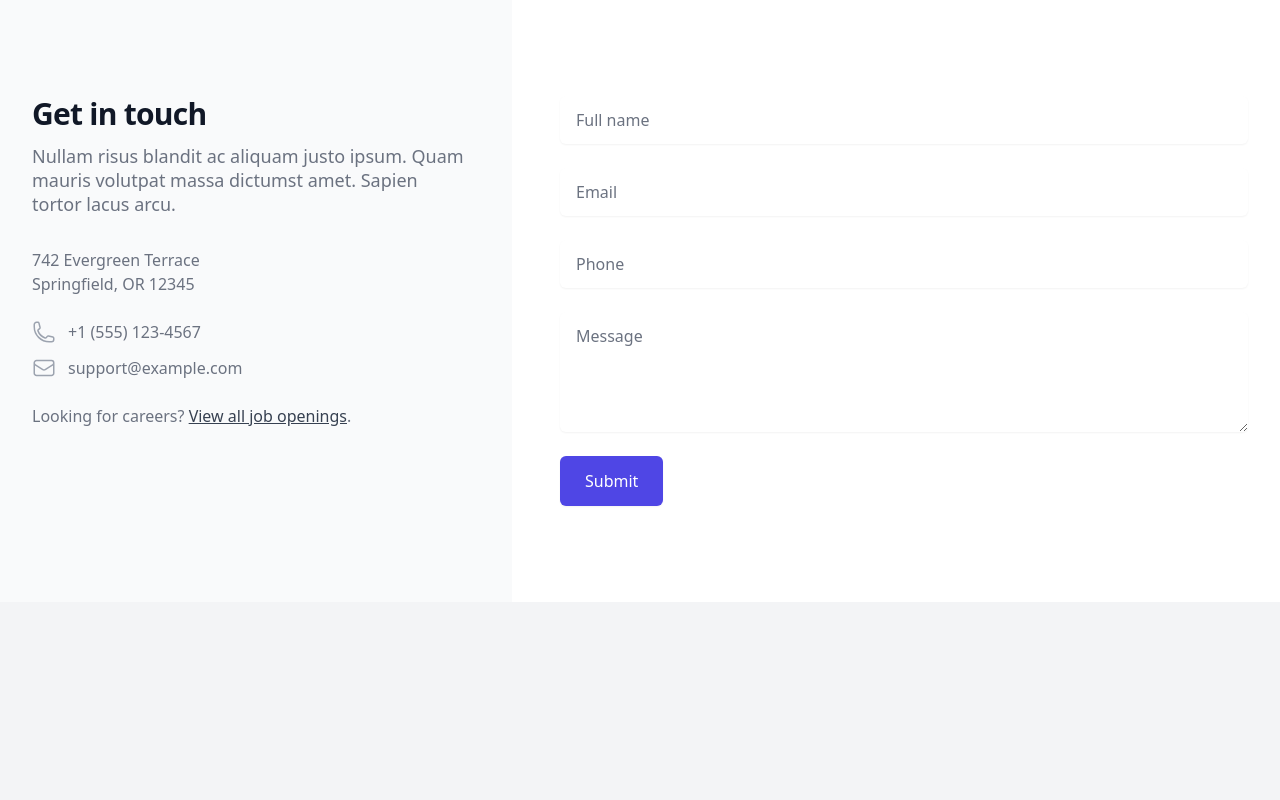
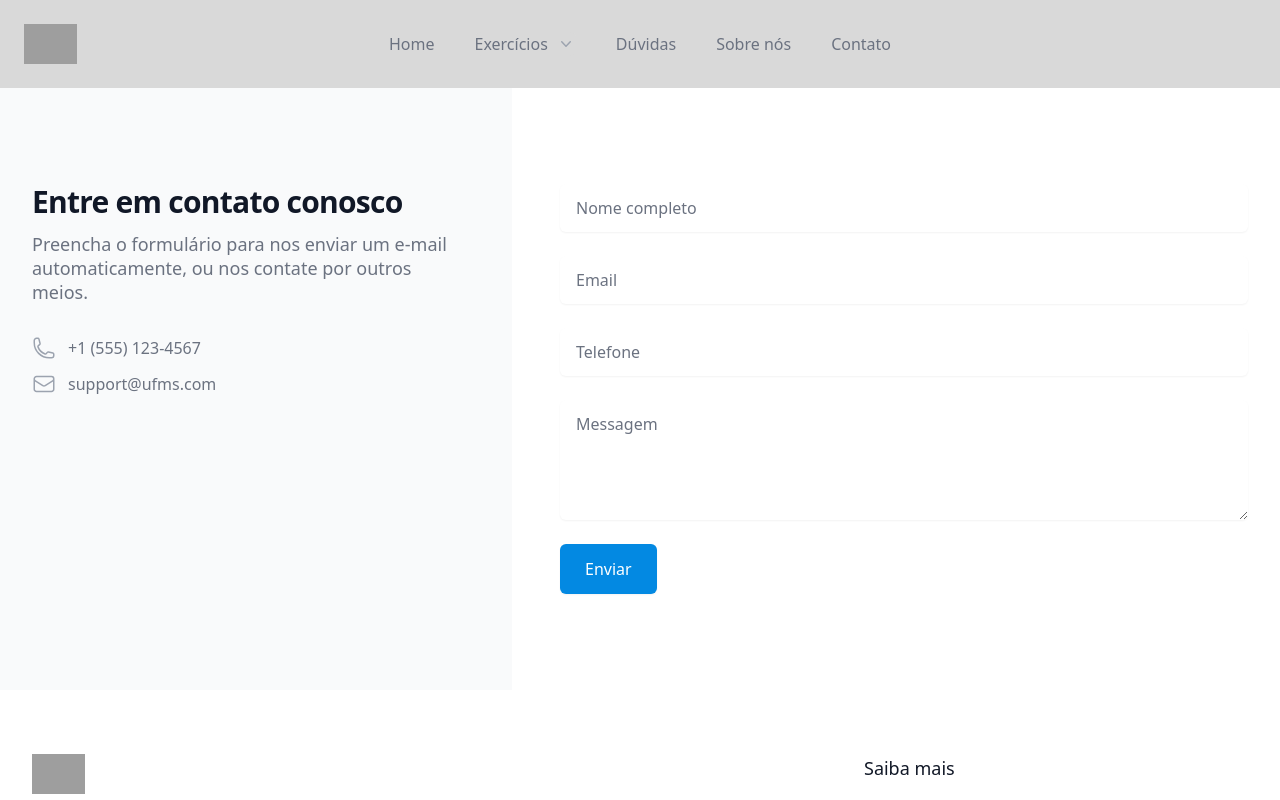
Before and after one commit to TakashiNishii/TCC, a React (Vite) app in the folder antipatternsProject/: page /#/contato in a window 1280 px wide. Shown: the top 800 px of the page. Built offline with nearby package versions, Linux system fonts and the light colour scheme; grey boxes are pictures that could not be loaded.

Commit message:
:rocket: Contact page

```diff
--- a/antipatternsProject/src/components/header.tsx
+++ b/antipatternsProject/src/components/header.tsx
@@ -1,19 +1,13 @@
 import { Fragment } from 'react'
 import { Popover, Transition } from '@headlessui/react'
 import {
-    ArrowPathIcon,
     Bars3Icon,
     BookmarkSquareIcon,
     CalendarIcon,
-    ChartBarIcon,
     CodeBracketIcon,
     CommandLineIcon,
-    CursorArrowRaysIcon,
     LifebuoyIcon,
-    PhoneIcon,
-    PlayIcon,
     ShieldCheckIcon,
-    Squares2X2Icon,
     XMarkIcon,
 } from '@heroicons/react/24/outline'
 import { ChevronDownIcon } from '@heroicons/react/20/solid'
@@ -142,14 +136,14 @@ export default function Header() {
                             )}
                         </Popover>
 
-                        <a href="#" className="text-base font-medium text-gray-500 hover:text-gray-900">
+                        <a href="#/contato" className="text-base font-medium text-gray-500 hover:text-gray-900">
                             Dúvidas
                         </a>
                         <a href="#" className="text-base font-medium text-gray-500 hover:text-gray-900">
                             Sobre nós
                         </a>
 
-                        <a href="#" className="text-base font-medium text-gray-500 hover:text-gray-900">
+                        <a href="#/contato" className="text-base font-medium text-gray-500 hover:text-gray-900">
                             Contato
                         </a>
 
--- a/antipatternsProject/src/pages/contact.tsx
+++ b/antipatternsProject/src/pages/contact.tsx
@@ -1,8 +1,12 @@
 
 import { EnvelopeIcon, PhoneIcon } from '@heroicons/react/24/outline'
+import Footer from '../components/footer'
+import Header from '../components/header'
 
 export default function Contact() {
     return (
+        <>
+            <Header />
             <div className="relative bg-white">
                 <div className="absolute inset-0">
                     <div className="absolute inset-y-0 left-0 w-1/2 bg-gray-50" />
@@ -10,21 +14,14 @@ export default function Contact() {
                 <div className="relative mx-auto max-w-7xl lg:grid lg:grid-cols-5">
                     <div className="bg-gray-50 py-16 px-4 sm:px-6 lg:col-span-2 lg:px-8 lg:py-24 xl:pr-12">
                         <div className="mx-auto max-w-lg">
-                        <h2 className="text-2xl font-bold tracking-tight text-gray-900 sm:text-3xl">Get in touch</h2>
+                            <h2 className="text-2xl font-bold tracking-tight text-gray-900 sm:text-3xl">Entre em contato conosco</h2>
                             <p className="mt-3 text-lg leading-6 text-gray-500">
-                            Nullam risus blandit ac aliquam justo ipsum. Quam mauris volutpat massa dictumst amet. Sapien tortor lacus
-                            arcu.
+                                Preencha o formulário para nos enviar um e-mail automaticamente, ou nos contate por outros meios.
                             </p>
                             <dl className="mt-8 text-base text-gray-500">
-                            <div>
-                                <dt className="sr-only">Postal address</dt>
-                                <dd>
-                                    <p>742 Evergreen Terrace</p>
-                                    <p>Springfield, OR 12345</p>
-                                </dd>
-                            </div>
+
                                 <div className="mt-6">
-                                <dt className="sr-only">Phone number</dt>
+                                    <dt className="sr-only">Telefone</dt>
                                     <dd className="flex">
                                         <PhoneIcon className="h-6 w-6 flex-shrink-0 text-gray-400" aria-hidden="true" />
                                         <span className="ml-3">+1 (555) 123-4567</span>
@@ -34,17 +31,10 @@ export default function Contact() {
                                     <dt className="sr-only">Email</dt>
                                     <dd className="flex">
                                         <EnvelopeIcon className="h-6 w-6 flex-shrink-0 text-gray-400" aria-hidden="true" />
-                                    <span className="ml-3">support@example.com</span>
+                                        <span className="ml-3">support@ufms.com</span>
                                     </dd>
                                 </div>
                             </dl>
-                        <p className="mt-6 text-base text-gray-500">
-                            Looking for careers?{' '}
-                            <a href="#" className="font-medium text-gray-700 underline">
-                                View all job openings
-                            </a>
-                            .
-                        </p>
                         </div>
                     </div>
                     <div className="bg-white py-16 px-4 sm:px-6 lg:col-span-3 lg:py-24 lg:px-8 xl:pl-12">
@@ -52,7 +42,7 @@ export default function Contact() {
                             <form action="#" method="POST" className="grid grid-cols-1 gap-y-6">
                                 <div>
                                     <label htmlFor="full-name" className="sr-only">
-                                    Full name
+                                        Nome completo
                                     </label>
                                     <input
                                         type="text"
@@ -60,7 +50,7 @@ export default function Contact() {
                                         id="full-name"
                                         autoComplete="name"
                                         className="block w-full rounded-md border-gray-300 py-3 px-4 placeholder-gray-500 shadow-sm focus:border-indigo-500 focus:ring-indigo-500"
-                                    placeholder="Full name"
+                                        placeholder="Nome completo"
                                     />
                                 </div>
                                 <div>
@@ -78,7 +68,7 @@ export default function Contact() {
                                 </div>
                                 <div>
                                     <label htmlFor="phone" className="sr-only">
-                                    Phone
+                                        Telefone
                                     </label>
                                     <input
                                         type="text"
@@ -86,7 +76,7 @@ export default function Contact() {
                                         id="phone"
                                         autoComplete="tel"
                                         className="block w-full rounded-md border-gray-300 py-3 px-4 placeholder-gray-500 shadow-sm focus:border-indigo-500 focus:ring-indigo-500"
-                                    placeholder="Phone"
+                                        placeholder="Telefone"
                                     />
                                 </div>
                                 <div>
@@ -98,16 +88,16 @@ export default function Contact() {
                                         name="message"
                                         rows={4}
                                         className="block w-full rounded-md border-gray-300 py-3 px-4 placeholder-gray-500 shadow-sm focus:border-indigo-500 focus:ring-indigo-500"
-                                    placeholder="Message"
+                                        placeholder="Messagem"
                                         defaultValue={''}
                                     />
                                 </div>
                                 <div>
                                     <button
                                         type="submit"
-                                    className="inline-flex justify-center rounded-md border border-transparent bg-indigo-600 py-3 px-6 text-base font-medium text-white shadow-sm hover:bg-indigo-700 focus:outline-none focus:ring-2 focus:ring-indigo-500 focus:ring-offset-2"
+                                        className="inline-flex justify-center rounded-md border border-transparent bg-[#0389e2] py-3 px-6 text-base font-medium text-white shadow-sm hover:bg-[#016FB9] focus:outline-none focus:ring-2 focus:ring-indigo-500 focus:ring-offset-2"
                                     >
-                                    Submit
+                                        Enviar
                                     </button>
                                 </div>
                             </form>
@@ -115,5 +105,8 @@ export default function Contact() {
                     </div>
                 </div>
             </div>
+            <Footer />
+        </>
+
     )
 }
```
Lines whose indentation alone changed are shown as unchanged.
